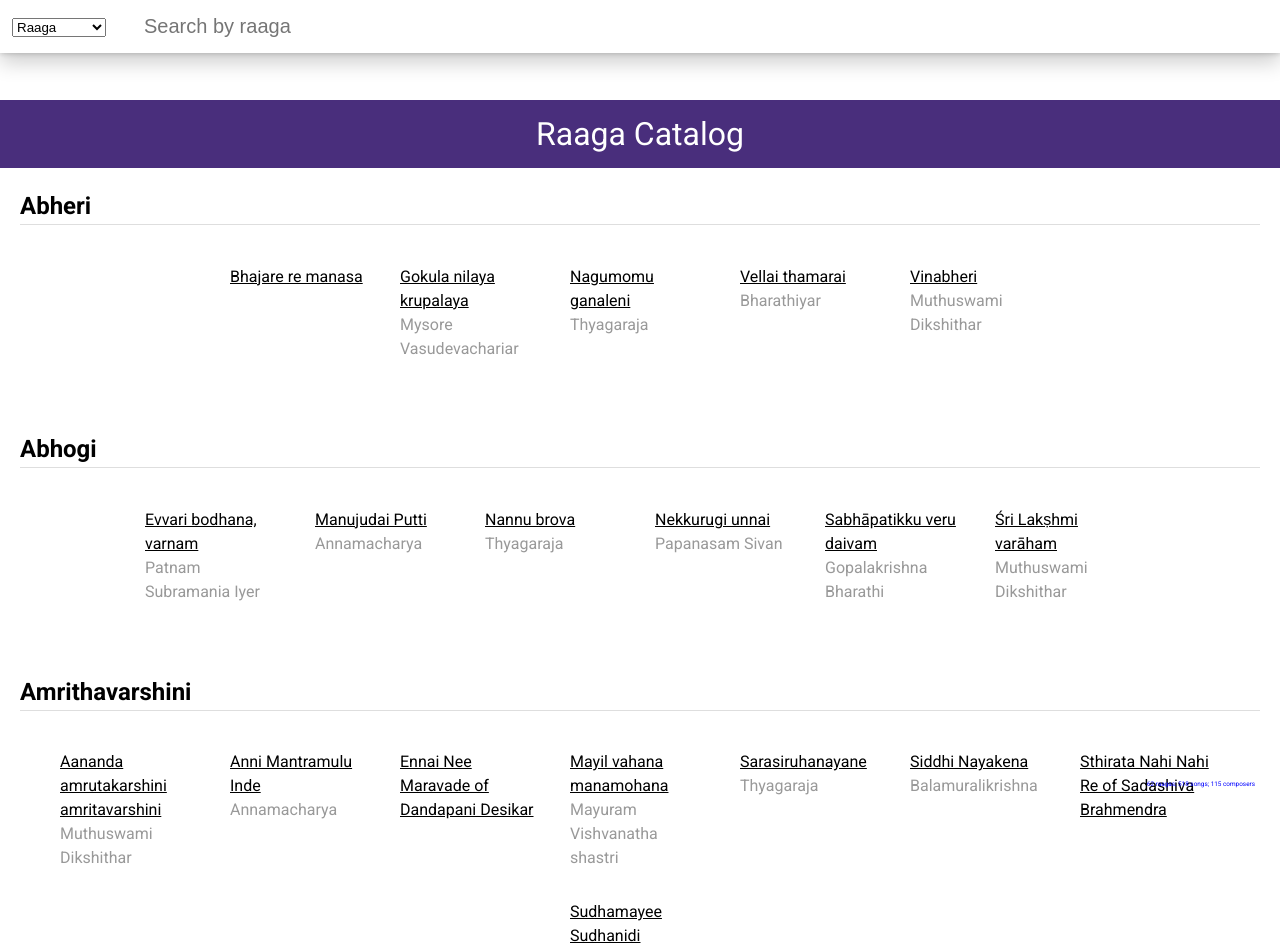
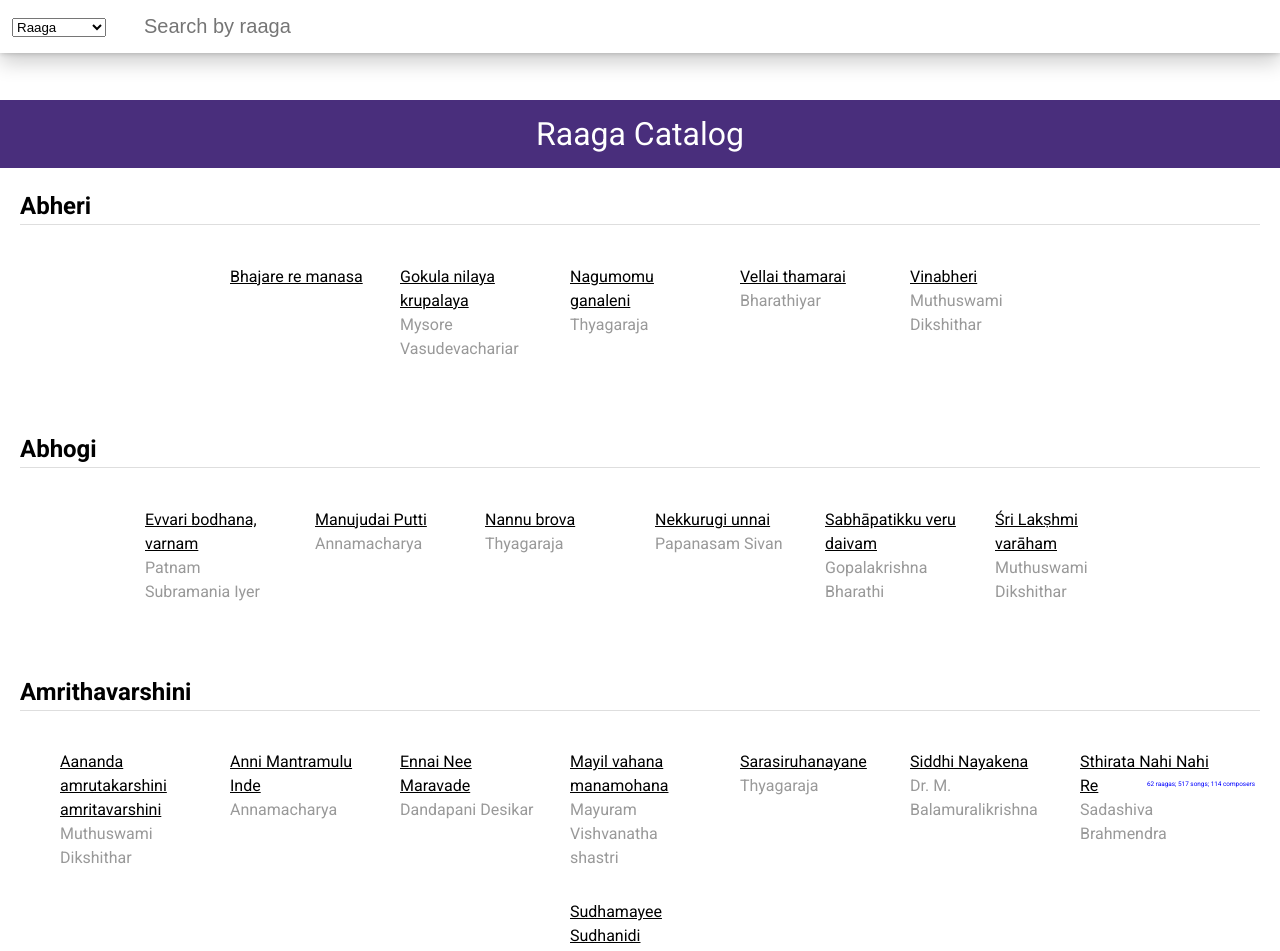
Before and after one commit to venkatrag1/raagalog, a React (Create React App) app: page / in a window 1280 px wide. Shown: the top 951 px of the page. Built offline with nearby package versions, Linux system fonts and the light colour scheme.

Commit message:
bageshri fixed

```diff
--- a/src/SongsAPI.js
+++ b/src/SongsAPI.js
@@ -162,11 +162,13 @@
     ]
   },
   {
-    "title": "Ennai Nee Maravade of Dandapani Desikar",
+    "title": "Ennai Nee Maravade",
     "raagas": [
       "Amrithavarshini"
     ],
-    "composers": []
+    "composers": [
+      "Dandapani Desikar"
+    ]
   },
   {
     "title": "Sarasiruhanayane",
@@ -192,15 +194,17 @@
       "Amrithavarshini"
     ],
     "composers": [
-      "Balamuralikrishna"
-    ]
-  },
-  {
-    "title": "Sthirata Nahi Nahi Re of Sadashiva Brahmendra",
+      "Dr. M. Balamuralikrishna"
+    ]
+  },
+  {
+    "title": "Sthirata Nahi Nahi Re",
     "raagas": [
       "Amrithavarshini"
     ],
-    "composers": []
+    "composers": [
+      "Sadashiva Brahmendra"
+    ]
   },
   {
     "title": "Sudhamayee Sudhanidi",
@@ -2942,16 +2946,9 @@
     "composers": []
   },
   {
-    "title": "Thodi",
-    "raagas": [
-      "Kambhoji"
-    ],
-    "composers": []
-  },
-  {
     "title": "Koluvamaregada kodandapani",
     "raagas": [
-      "Kambhoji"
+      "Thodi"
     ],
     "composers": []
   },
```
